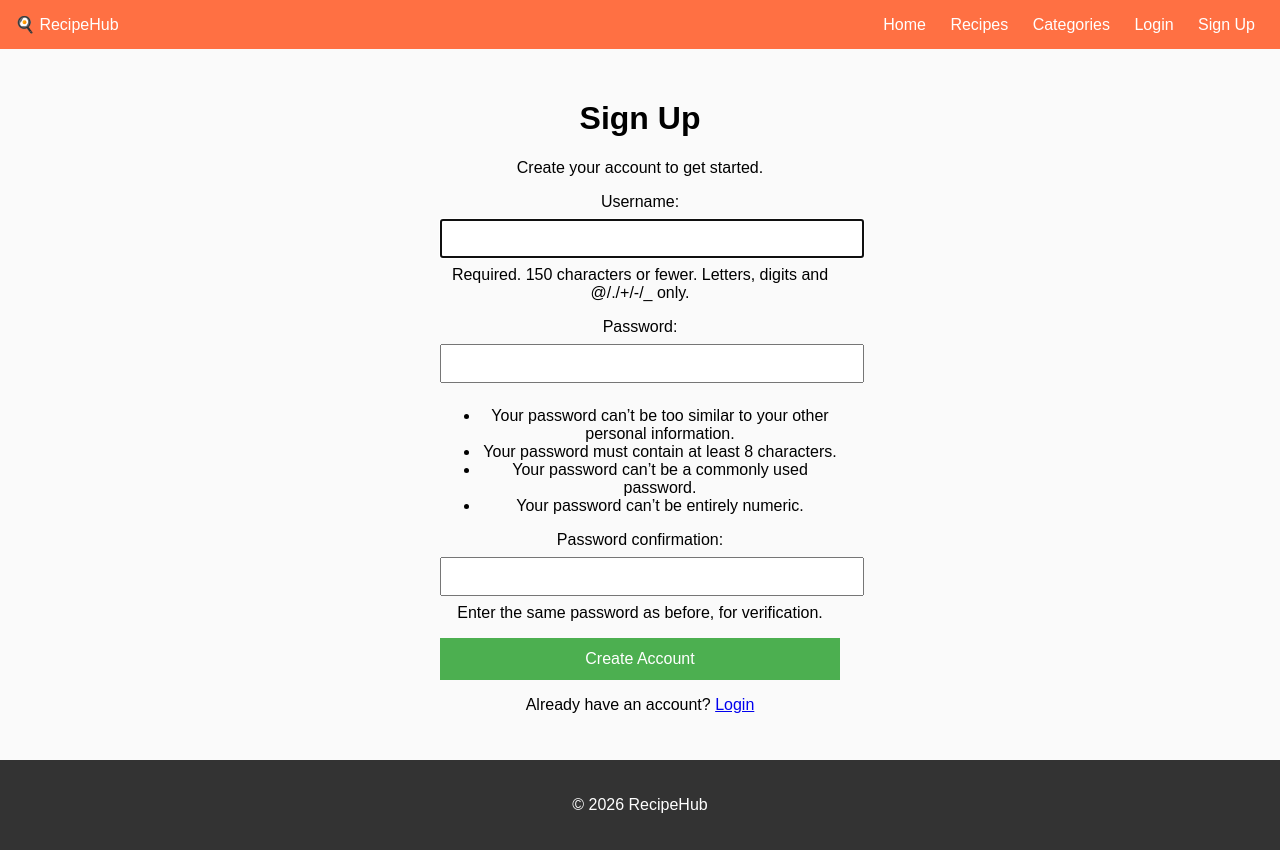
After one commit to Kassem79/Kassem79-recipe_project, a Django app: page /signup/ in a window 1280 px wide. The commit adds this page. Run offline with Django 4.2, Linux system fonts and the light colour scheme.

Commit message:
Add signup page and linked to base html and urls link and views function and setting path

```diff
--- a/config/settings.py
+++ b/config/settings.py
@@ -76,7 +76,7 @@ ROOT_URLCONF = 'config.urls'
 TEMPLATES = [
     {
         'BACKEND': 'django.template.backends.django.DjangoTemplates',
-        'DIRS': [os.path.join(BASE_DIR, 'templates')],
+        'DIRS': [BASE_DIR / 'recipe_project' / 'templates'],
         'APP_DIRS': True,
         'OPTIONS': {
             'context_processors': [
--- a/recipe_project/static/css/style.css
+++ b/recipe_project/static/css/style.css
@@ -55,3 +55,38 @@ padding:20px;
 background:#333;
 color:white;
 }
+
+.signup-container {
+    max-width: 400px;
+    margin: auto;
+    padding: 30px;
+    text-align: center;
+}
+
+.signup-form input {
+    width: 100%;
+    padding: 10px;
+    margin: 8px 0;
+}
+
+.signup-btn {
+    width: 100%;
+    padding: 12px;
+    background: #4CAF50;
+    border: none;
+    color: white;
+    font-size: 16px;
+    cursor: pointer;
+}
+
+.signup-btn:hover {
+    background: #45a049;
+}
+
+.google-btn {
+    display: inline-block;
+    padding: 12px;
+    background: #db4437;
+    color: white;
+    text-decoration: none;
+}
--- a/recipe_project/templates/base.html
+++ b/recipe_project/templates/base.html
@@ -23,6 +23,7 @@
         {% else %}
             <a href="/categories/">Categories</a>
             <a href="/login/">Login</a>
+             <a href="{% url 'signup' %}">Sign Up</a>
         {% endif %}
     </nav>
 
--- /dev/null
+++ b/recipe_project/templates/signup.html
@@ -0,0 +1,18 @@
+{% extends "base.html" %}
+{% load static %}
+
+{% block content %}
+<div class="signup-container">
+    <h1>Sign Up</h1>
+
+    <p>Create your account to get started.</p>
+
+    <form method="post" action="{% url 'signup' %}" class="signup-form">
+        {% csrf_token %}
+        {{ form.as_p }}
+        <button type="submit" class="signup-btn">Create Account</button>
+    </form>
+
+    <p>Already have an account? <a href="{% url 'login' %}">Login</a></p>
+</div>
+{% endblock %}
--- a/recipe_project/urls.py
+++ b/recipe_project/urls.py
@@ -3,10 +3,11 @@ from . import views
 
 
 urlpatterns = [
-    path('', views.home, name='home'),
+     path('', views.home, name='home'),
     path('recipes/', views.recipe_list, name='recipe_list'),
     path('recipe/<int:id>/', views.recipe_detail, name='recipe_detail'),
     path('login/', views.login_view, name='login'),
     path('logout/', views.logout_view, name='logout'),
+    path('signup/', views.signup_view, name='signup'),
     path('categories/', views.categories, name='categories'),
 ]
--- a/recipe_project/views.py
+++ b/recipe_project/views.py
@@ -1,6 +1,7 @@
 from django.shortcuts import render, redirect
 from django.contrib.auth import authenticate, login, logout
 from .models import Recipe, Category
+from django.contrib.auth.forms import UserCreationForm
 
 # Home page view
 def home(request):
@@ -51,3 +52,18 @@ def logout_view(request):
 def categories(request):
     categories = Category.objects.all()
     return render(request, "categories.html", {"categories": categories})
+
+
+def signup_view(request):
+    if request.method == "POST":
+        form = UserCreationForm(request.POST)
+
+        if form.is_valid():
+            user = form.save()
+            login(request, user)   # automatically log user in
+            return redirect('home')
+
+    else:
+        form = UserCreationForm()
+
+    return render(request, "signup.html", {"form": form})
```
